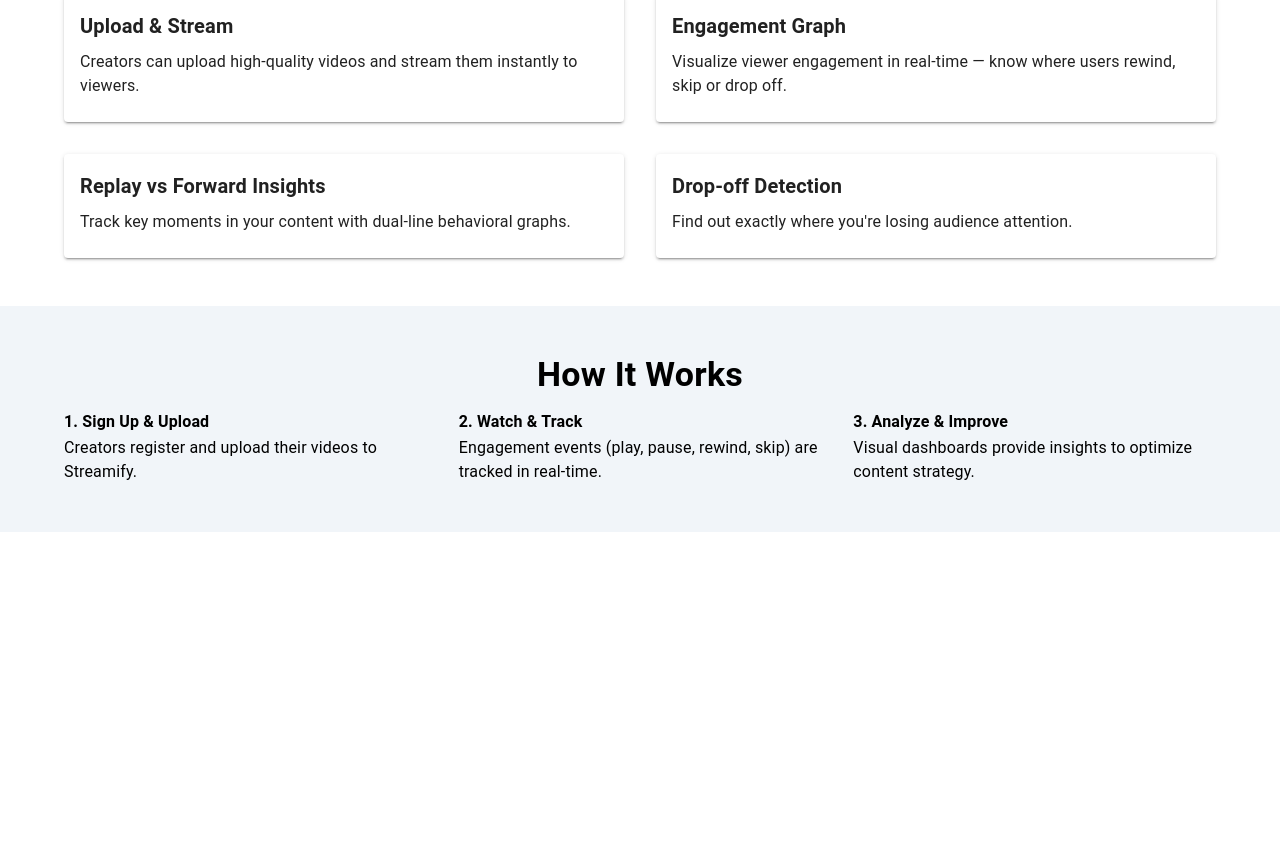
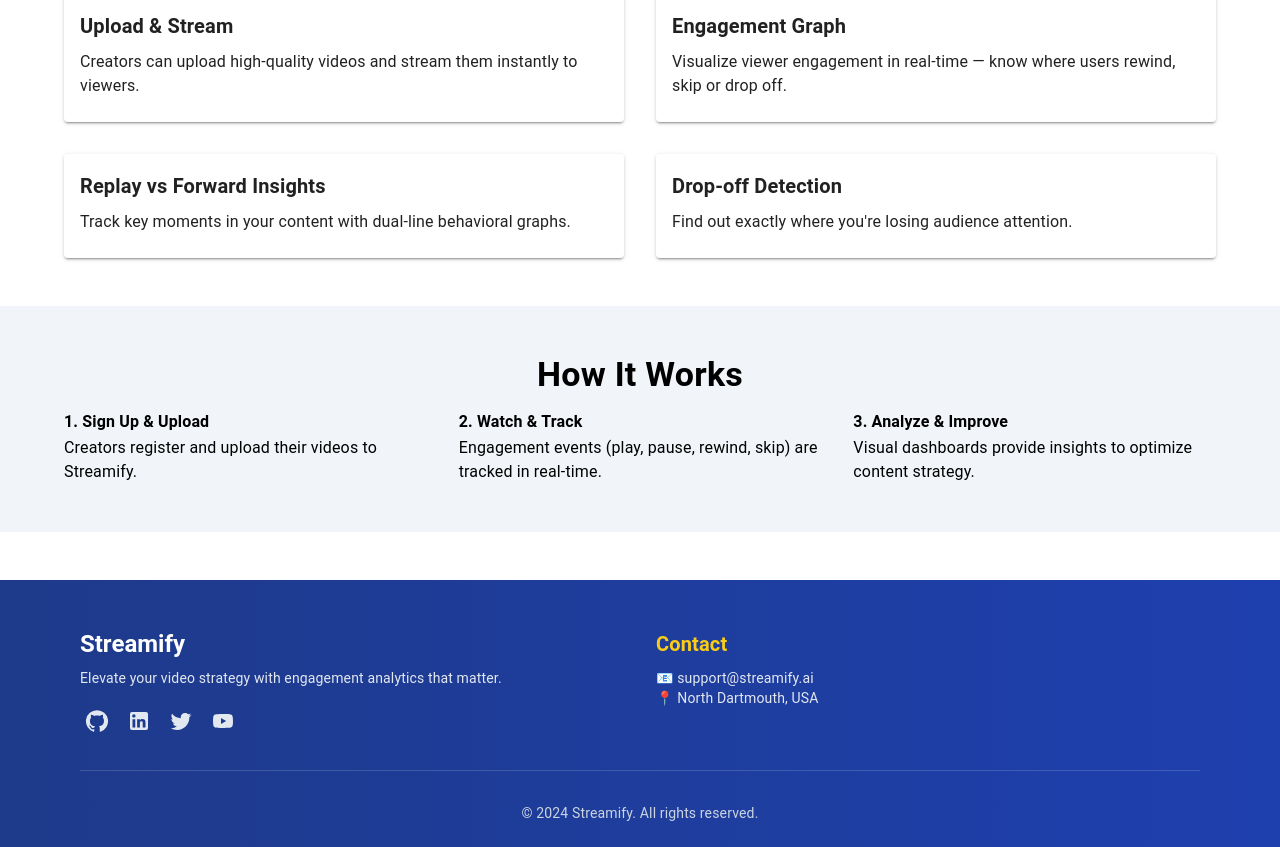
Before and after one commit to ShishirPathak/Streamify, a React (Create React App) app in the folder client/: page /dashboard in a window 1280 px wide. Shown: the part 464-1311 px from the top of the page. Before the commit the page ends 996 px from the top, so only its background shows below. Built offline with nearby package versions, Linux system fonts and the light colour scheme; no server answers.

Commit message:
changes in the engagememnt section

```diff
--- a/client/src/App.js
+++ b/client/src/App.js
@@ -11,6 +11,7 @@ import { AuthProvider } from "./context/AuthContext";
 import SignOut from "./components/SignOut";
 import MyProfile from "./components/MyProfile";
 import VideoPlayer from "./components/VideoPlayer";
+import Footer from "./components/Footer";
 // import IdleTimeout from "./components/IdleTimeout";
 
 function App() {
@@ -29,6 +30,7 @@ function App() {
             <Route path="/myprofile" element={<MyProfile />} />
             <Route path="/video/:id" Component={VideoPlayer}></Route>
           </Routes>
+          <Footer />
       </AuthProvider>
     </>
   );
--- /dev/null
+++ b/client/src/components/Footer.js
@@ -0,0 +1,101 @@
+import React, { useContext } from 'react';
+import {
+  Box,
+  Typography,
+  Grid,
+  Link,
+  Divider,
+  IconButton,
+  Stack
+} from '@mui/material';
+import { GitHub, LinkedIn, YouTube, Twitter } from '@mui/icons-material';
+import { Link as RouterLink } from 'react-router-dom';
+import { AuthContext } from '../context/AuthContext';
+
+const Footer = () => {
+  const { userDetails } = useContext(AuthContext);
+
+  return (
+    <Box
+      sx={{
+        background: 'linear-gradient(to right, #1e3a8a, #1e40af)',
+        color: '#e2e8f0',
+        px: { xs: 3, md: 10 },
+        pt: 6,
+        pb: 3,
+        mt: 6,
+      }}
+    >
+      <Grid container spacing={4} alignItems="flex-start">
+        {/* Brand Info */}
+        <Grid item xs={12} md={userDetails ? 4 : 6}>
+          <Typography variant="h5" fontWeight="bold" color="#fff">
+            Streamify
+          </Typography>
+          <Typography variant="body2" sx={{ mt: 1 }}>
+            Elevate your video strategy with engagement analytics that matter.
+          </Typography>
+
+          <Stack direction="row" spacing={1} sx={{ mt: 2 }}>
+            <IconButton color="inherit" size="small" href="https://github.com" target="_blank">
+              <GitHub />
+            </IconButton>
+            <IconButton color="inherit" size="small" href="https://linkedin.com" target="_blank">
+              <LinkedIn />
+            </IconButton>
+            <IconButton color="inherit" size="small" href="https://twitter.com" target="_blank">
+              <Twitter />
+            </IconButton>
+            <IconButton color="inherit" size="small" href="https://youtube.com" target="_blank">
+              <YouTube />
+            </IconButton>
+          </Stack>
+        </Grid>
+
+        {/* Navigation - only visible when logged in */}
+        {userDetails && (
+          <Grid item xs={12} md={4}>
+            <Typography variant="h6" fontWeight="bold" color="#facc15">
+              Navigation
+            </Typography>
+            <Stack spacing={1} sx={{ mt: 1 }}>
+              <Link component={RouterLink} to="/dashboard" underline="hover" color="inherit">
+                Dashboard
+              </Link>
+              <Link component={RouterLink} to="/my-videos" underline="hover" color="inherit">
+                My Videos
+              </Link>
+              <Link component={RouterLink} to="/upload-videos" underline="hover" color="inherit">
+                Upload
+              </Link>
+              <Link component={RouterLink} to="/myprofile" underline="hover" color="inherit">
+                Profile
+              </Link>
+            </Stack>
+          </Grid>
+        )}
+
+        {/* Contact Info */}
+        <Grid item xs={12} md={userDetails ? 4 : 6}>
+          <Typography variant="h6" fontWeight="bold" color="#facc15">
+            Contact
+          </Typography>
+          <Typography variant="body2" sx={{ mt: 1 }}>
+            📧 support@streamify.ai
+          </Typography>
+          <Typography variant="body2">
+            📍 North Dartmouth, USA
+          </Typography>
+        </Grid>
+      </Grid>
+
+      <Divider sx={{ my: 4, borderColor: 'rgba(255,255,255,0.15)' }} />
+
+      <Typography variant="body2" align="center" sx={{ color: '#cbd5e1' }}>
+        © {new Date().getFullYear()} Streamify. All rights reserved.
+      </Typography>
+    </Box>
+  );
+};
+
+export default Footer;
--- a/client/src/components/MostRewatchedMoments.js
+++ b/client/src/components/MostRewatchedMoments.js
@@ -44,7 +44,7 @@ const MostRewatchedTimeline = ({ videoId }) => {
     <div style={{ width: "90%", marginLeft: "1%", marginTop: "2rem", marginBottom: "4rem" }}>
       <h3>Most Rewatched Timeline (Heatmap)</h3>
 
-      <ResponsiveContainer width="100%" height={200}>
+      <ResponsiveContainer width="100%" height={250}>
         <BarChart data={data} barCategoryGap={0}>
           <CartesianGrid vertical={false} strokeDasharray="3 3" />
           <XAxis dataKey="time" interval={Math.floor(data.length / 10)}>
--- a/client/src/components/ResponsiveAppBar.js
+++ b/client/src/components/ResponsiveAppBar.js
@@ -46,7 +46,7 @@ function ResponsiveAppBar() {
   };
 
   const pages = [
-    { name: "Home", path: "/" },
+    { name: "Home", path: "/dashboard" },
     ...(user
       ? [
           { name: "My Videos", path: "/my-videos" },
--- a/client/src/components/VideoPlayer.js
+++ b/client/src/components/VideoPlayer.js
@@ -226,10 +226,11 @@ const VideoPlayer = () => {
 
   {showAnalytics && (
     <Box sx={{ mt: 2, width: "90%" }}>
-      <EngagementGraph videoId={video._id} />
+      <MostRewatchedMoments videoId={video._id} />
           {/* 👇 Add below this */}
     <ReplayForwardTimeline videoId={video._id} />
-    <MostRewatchedMoments videoId={video._id} />
+    <EngagementGraph videoId={video._id} />
+
     </Box>
   )}
 </Box>
--- a/client/src/context/AuthContext.js
+++ b/client/src/context/AuthContext.js
@@ -46,6 +46,7 @@ export const AuthProvider = ({ children }) => {
       } else {
         // User is signed out
         setUser(null);
+        setUserDetails(null);
       }
     });
 
```
Also changed, not shown: 1 other file (tests, documents, lock files or other folders).
